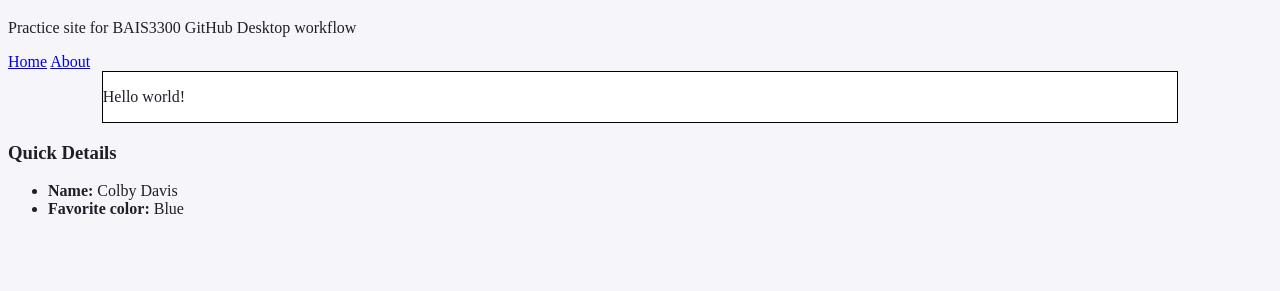
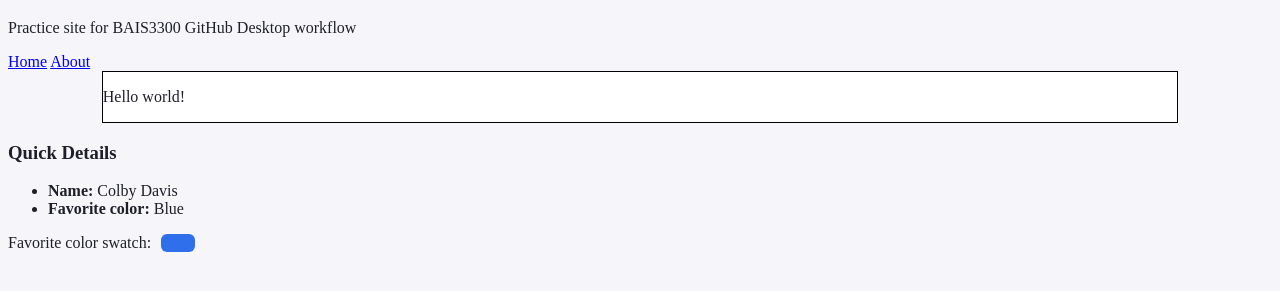
Before and after one commit to colbydavis13/colbydavis-hw6, a plain HTML site: page index.html in a window 1280 px wide. Shown: the part 61-352 px from the top of the page. Drawn offline with Linux system fonts and the light colour scheme.

Commit message:
Fixed index.html
Fixed index page and also added more to the stylesheet.

```diff
--- a/css/stylesheet.css
+++ b/css/stylesheet.css
@@ -9,3 +9,22 @@ body {
     background-color: white;
     border: 1px solid black;
 }
+
+.color-row {
+  display: flex;
+  align-items: center;
+  gap: 10px;
+  margin: 10px 0 18px;
+}
+
+.color-label {
+  color: var(--muted);
+}
+
+.color-swatch {
+  width: 34px;
+  height: 18px;
+  border-radius: 6px;
+  border: 1px solid var(--border);
+  background: #2f6feb;
+}
--- a/index.html
+++ b/index.html
@@ -29,6 +29,9 @@
           <li><strong>Name:</strong> Colby Davis</li>
           <li><strong>Favorite color:</strong> Blue</li>
         </ul>
-
+        <div class="color-row">
+          <span class="color-label">Favorite color swatch:</span>
+          <span class="color-swatch" aria-label="Favorite color swatch"></span>
+        </div>
       </section>
 </html>
```
